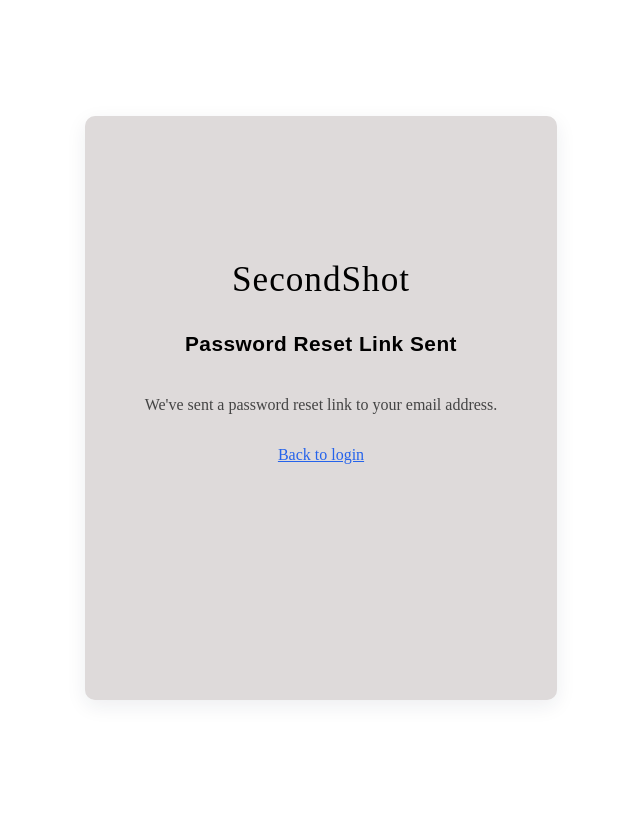
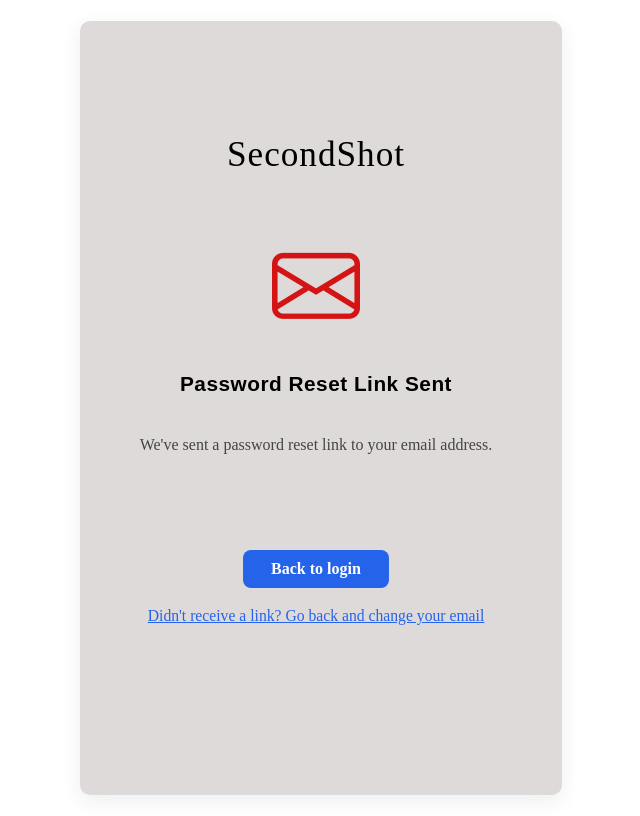
Before and after one commit to TimoteiDum/SecondShot, a Vue app: page /reset-sent in a window 1280 px wide. Shown: the whole page, without its empty margins (319-959 px from the left). Built offline with nearby package versions, Linux system fonts and the light colour scheme.

Commit message:
First Part

```diff
--- a/src/components/PasswordResetSent.vue
+++ b/src/components/PasswordResetSent.vue
@@ -2,15 +2,36 @@
   <div class="forgot-page">
     <div class="card">
       <h1 class="app-title">SecondShot</h1>
+      <i class="bi bi-envelope email-page-icon"></i>
       <h2>Password Reset Link Sent</h2>
       <p>We've sent a password reset link to your email address.</p>
-      <router-link to="/" class="back-to-login">Back to login</router-link>
+      <router-link to="/" class="back-to-login-btn">Back to login</router-link>
+      <router-link to="/forgot-password" class="change-email-link">
+        Didn't receive a link? Go back and change your email
+     </router-link>
     </div>
   </div>
 </template>
 
 <style scoped>
-/* You can reuse your styles from ForgotPassword.vue */
+.change-email-link {
+  display: block;
+  margin-top: 1.2rem;
+  color: #2563eb;
+  text-decoration: underline;
+  font-size: 0.98rem;
+  cursor: pointer;
+  text-align: center;
+}
+.change-email-link:hover {
+  text-decoration: none;
+  color: #1746a0;
+}
+.email-page-icon {
+  font-size: 5.5rem;
+  color: #d41414;
+  margin-bottom: 4rem;
+}
 .forgot-page {
   display: flex;
   justify-content: center;
@@ -21,11 +42,11 @@
 .card {
   width: 100%;
   max-width: 400px;
-  min-height: 400px;
+  min-height: 600px;
   background: rgb(222, 218, 218);
   border-radius: 10px;
   box-shadow: 0 6px 20px rgba(30,40,60,0.08);
-  padding: 120px 36px 64px 36px;
+  padding: 90px 46px 84px 36px;
   text-align: center;
 }
 .app-title {
@@ -33,7 +54,7 @@
   font-size: 2.2rem;
   font-weight: 500;
   color: #000000;
-  margin-bottom: 2rem;
+  margin-bottom: 4rem;
   letter-spacing: 1px;
 }
 .card h2 {
@@ -47,20 +68,27 @@
 }
 .card p {
   margin-top: 2.5rem;
-  margin-bottom: 2rem;
+  margin-bottom: 4rem;
   color: #444;
   font-size: 1rem;
 }
-.back-to-login {
-  display: block;
-  margin-top: 1.5rem;
-  color: #2563eb;
-  text-decoration: underline;
+.back-to-login-btn {
+  display: inline-block;
+  margin-top: 2rem;
+  background: #2563eb;
+  color: #fff;
+  border: none;
+  padding: 10px 28px;
   font-size: 1rem;
+  border-radius: 8px;
   cursor: pointer;
   text-align: center;
+  text-decoration: none;
+  font-weight: 600;
+  transition: background 0.2s;
 }
-.back-to-login:hover {
+.back-to-login-btn:hover {
+  background: #1746a0;
   text-decoration: none;
 }
 </style>
```
Also changed, not shown: 5 other files (tests, documents, lock files or other folders).
